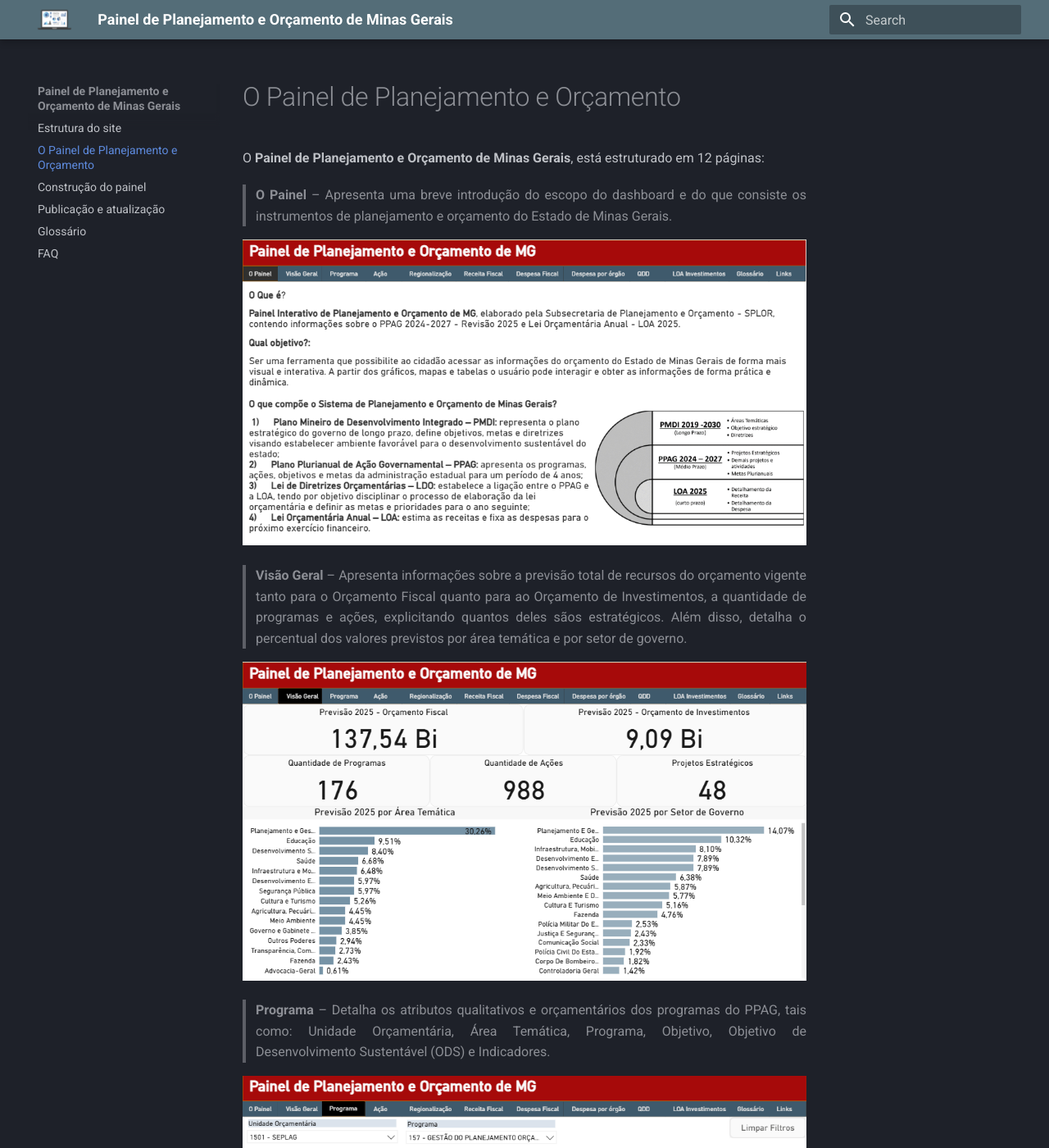
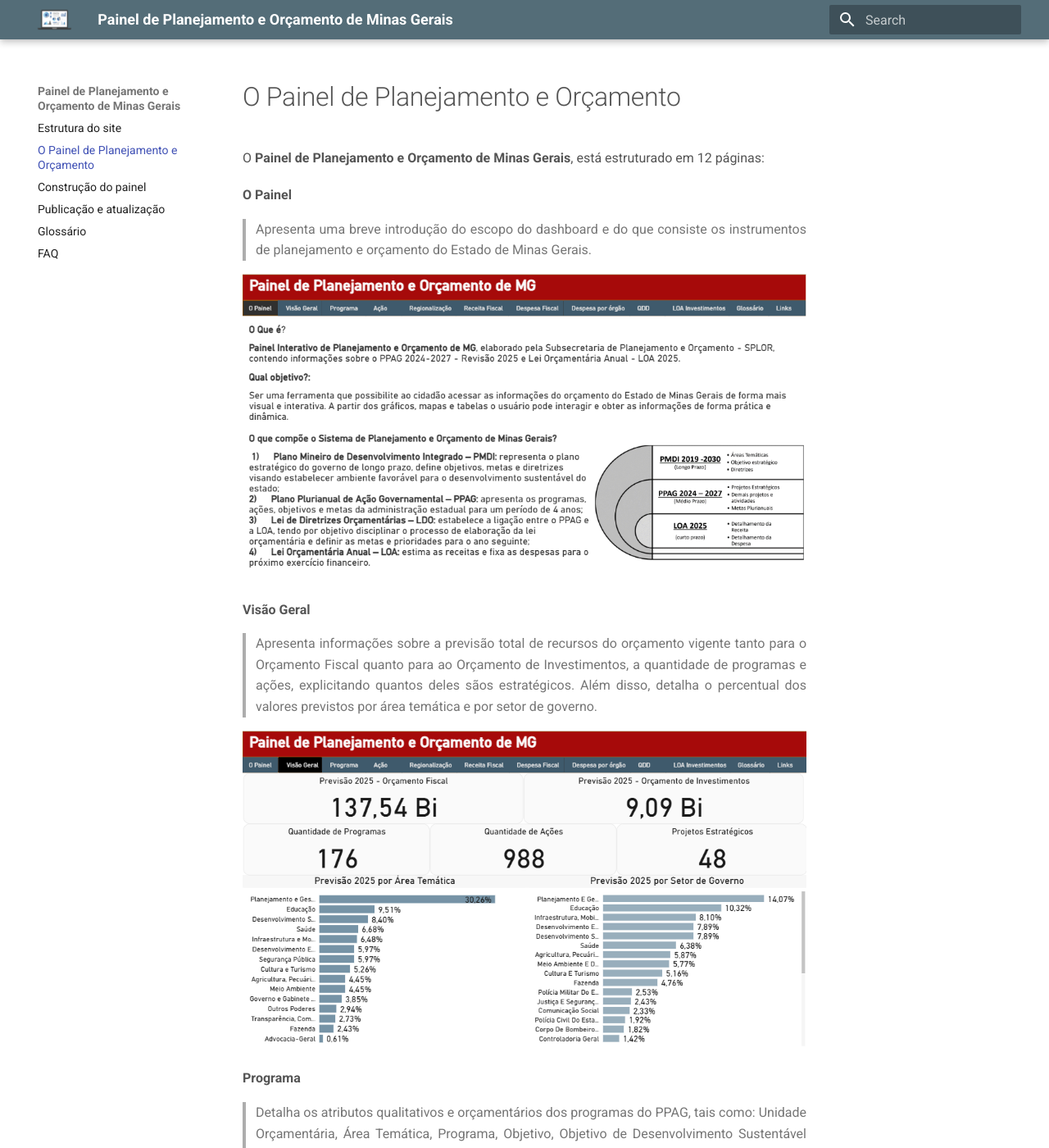
Before and after one commit to vivigoncalvesportonascimento/site-painel-ppag-loa, an MkDocs documentation site: the page built from docs/sobre-painel.md, in a window 1280 px wide and 1400 px high. Shown: the whole window at 82% size. Built offline with MkDocs 1.6.1 and Material for MkDocs 9.7.7, drawn with Linux system fonts in a browser that asks for light colours; some of the changed text lies outside the part shown.

Commit message:
Customiza a cor do site

```diff
--- a/docs/sobre-painel.md
+++ b/docs/sobre-painel.md
@@ -5,48 +5,60 @@ O <strong>Painel de Planejamento e Orçamento de Minas Gerais</strong>, está es
 </div>
 
 
-> **O Painel** – Apresenta uma breve introdução do escopo do dashboard e do que consiste os instrumentos de planejamento e orçamento do Estado de Minas Gerais.
+ **O Painel**
+ > Apresenta uma breve introdução do escopo do dashboard e do que consiste os instrumentos de planejamento e orçamento do Estado de Minas Gerais.
 
 ![Descrição da imagem](assets/o_painel.png)
 
-> **Visão Geral** – Apresenta informações sobre a previsão total de recursos do orçamento vigente tanto para o Orçamento Fiscal quanto para ao Orçamento de Investimentos, a quantidade de programas e ações, explicitando quantos deles sãos estratégicos. Além disso, detalha o percentual dos valores previstos por área temática e por setor de governo.
+ **Visão Geral**
+ > Apresenta informações sobre a previsão total de recursos do orçamento vigente tanto para o Orçamento Fiscal quanto para ao Orçamento de Investimentos, a quantidade de programas e ações, explicitando quantos deles sãos estratégicos. Além disso, detalha o percentual dos valores previstos por área temática e por setor de governo.
 
 ![Descrição da imagem](assets/visao_geral.png)
 
-> **Programa** – Detalha os atributos qualitativos e orçamentários dos programas do PPAG, tais como: Unidade Orçamentária, Área Temática, Programa, Objetivo, Objetivo de Desenvolvimento Sustentável (ODS) e Indicadores.
+ **Programa**
+ > Detalha os atributos qualitativos e orçamentários dos programas do PPAG, tais como: Unidade Orçamentária, Área Temática, Programa, Objetivo, Objetivo de Desenvolvimento Sustentável (ODS) e Indicadores.
 
 ![Descrição da imagem](assets/programa.png)
 
-> **Ação** – Detalha os atributos qualitativos e orçamentários dos programas do PPAG, tais como: Unidade Orçamentária, Programa, Finalidade da Ação, Público-alvo, IAG, Produto e a previsão da meta física e orçamentária.
+ **Ação**
+ > Detalha os atributos qualitativos e orçamentários dos programas do PPAG, tais como: Unidade Orçamentária, Programa, Finalidade da Ação, Público-alvo, IAG, Produto e a previsão da meta física e orçamentária.
 
 ![Descrição da imagem](assets/acao.png)
 
-> **Regionalização** – Explicita por meio de um mapa, a alocação de recursos e as entregas por municipios. Detalha a previsão física e orçamentária, por ação, o produto, a região geográfica e o múnicípio.
+ **Regionalização**
+ > Explicita por meio de um mapa, a alocação de recursos e as entregas por municipios. Detalha a previsão física e orçamentária, por ação, o produto, a região geográfica e o múnicípio.
 
 ![Descrição da imagem](assets/regionalizacao.png)
 
-* **Receita Fiscal** – Apresenta o total da Receita Estimada para o exercício, com segregações por categoria econômica e por fonte de recursos.
+ **Receita Fiscal**
+> Apresenta o total da Receita Estimada para o exercício, com segregações por categoria econômica e por fonte de recursos.
 
 ![Descrição da imagem](assets/receita.png)
 
-* **Despesa Fiscal** – Explicita o total da Despesa Fixada para o ano, agrupando por Poder, Função e Grupo de Despesa.
+ **Despesa Fiscal**
+ > Explicita o total da Despesa Fixada para o ano, agrupando por Poder, Função e Grupo de Despesa.
 
 ![Descrição da imagem](assets/despesa.png)
 
-* **Despesa por órgão** – Detalha o total das despesas de cada um dos órgãos do Orçamento Fiscal, por Grupo de Despesa, Fonte de Recursos e Ação Orçamentária.
+ **Despesa por órgão**
+ > Detalha o total das despesas de cada um dos órgãos do Orçamento Fiscal, por Grupo de Despesa, Fonte de Recursos e Ação Orçamentária.
 
 ![Descrição da imagem](assets/despesa_orgao.png)
 
-* **QDD** – Tabela a despesa total fixada para o ano, segregada nas principais variáveis orçamentárias: unidade orçamentária, programa, ação, grupo de despesa, iag, fonte de recursos, ipu e modalidade de aplicação.
+ **QDD**
+ > Tabela a despesa total fixada para o ano, segregada nas principais variáveis orçamentárias: unidade orçamentária, programa, ação, grupo de despesa, iag, fonte de recursos, ipu e modalidade de aplicação.
 
 ![Descrição da imagem](assets/qdd.png)
 
-* **LOA Investimentos** – Apresenta as receitas previstas e as despesas estimadas para os órgãos e entidades que compõem o Orçamento de Investimentos.
+ **LOA Investimentos**
+ > Apresenta as receitas previstas e as despesas estimadas para os órgãos e entidades que compõem o Orçamento de Investimentos.
 
 ![Descrição da imagem](assets/loa_investimentos.png)
 
-* **Glossário** – Apresenta a definição técnica e a definição na linguagem simples dos principais conceitos de planejamento e orçamento utilizados no dashboard.
+ **Glossário**
+ > Apresenta a definição técnica e a definição na linguagem simples dos principais conceitos de planejamento e orçamento utilizados no dashboard.
 
 ![Descrição da imagem](assets/glossario.png)
 
-* **Links** – Explicita os principais links de acesso a páginas que contém informações relevantes sobre os instrumentos de planejamento e orçamento, e também as legislações e normativos afetos à temática.
+ **Links**
+ > Explicita os principais links de acesso a páginas que contém informações relevantes sobre os instrumentos de planejamento e orçamento, e também as legislações e normativos afetos à temática.
--- a/docs/stylesheets/extra.css
+++ b/docs/stylesheets/extra.css
@@ -2,3 +2,16 @@
 .md-typeset blockquote {
   text-align: justify;
 }
+
+/* Cor do texto principal */
+.md-typeset {
+  color: #555555 !important; /* cinza médio */
+}
+
+/* Títulos */
+.md-typeset h1,
+.md-typeset h2,
+.md-typeset h3,
+.md-typeset h4 {
+  color: #555555 !important; /* mais escuro para contraste */
+}
--- a/mkdocs.yml
+++ b/mkdocs.yml
@@ -3,7 +3,7 @@ site_url: https://mydomain.org/mysite
 theme:
   name: material
   palette:
-    scheme: slate
+    scheme: default
     primary: blue grey
   font:
     text: Roboto
```
